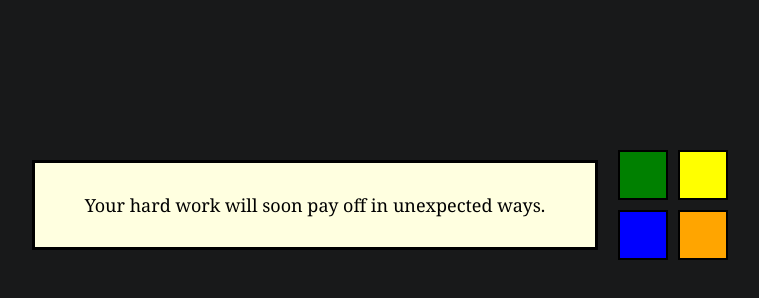
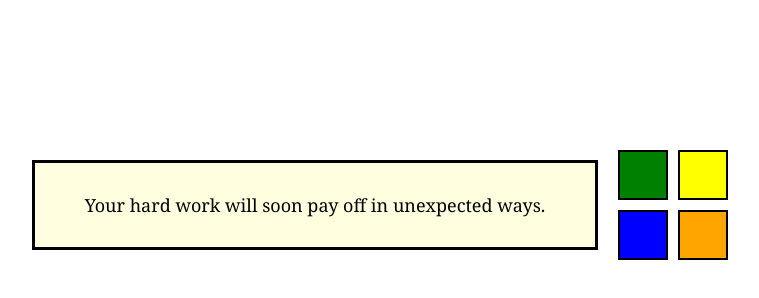
Before and after one commit to siffyyrox-x/Fortune-Teller, a plain HTML site: page index.html in a window 1280 px wide. Shown: the whole page, without its empty margins (255-1014 px from the left). Drawn offline with Linux system fonts and the light colour scheme.

Commit message:
Update style.css

```diff
--- a/style.css
+++ b/style.css
@@ -3,7 +3,7 @@ body {
     margin: 0;
     padding: 0;
     font-family: Arial, sans-serif;
-    background-color: #18191A;
+    background-color: white;
 }
 
 
```
